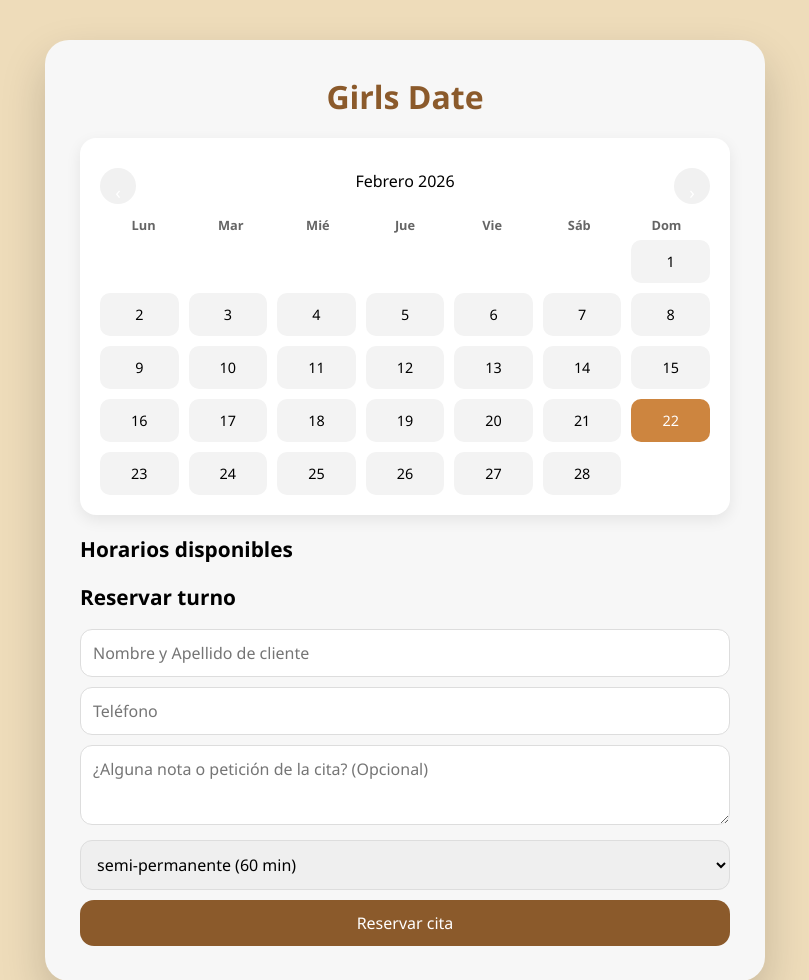
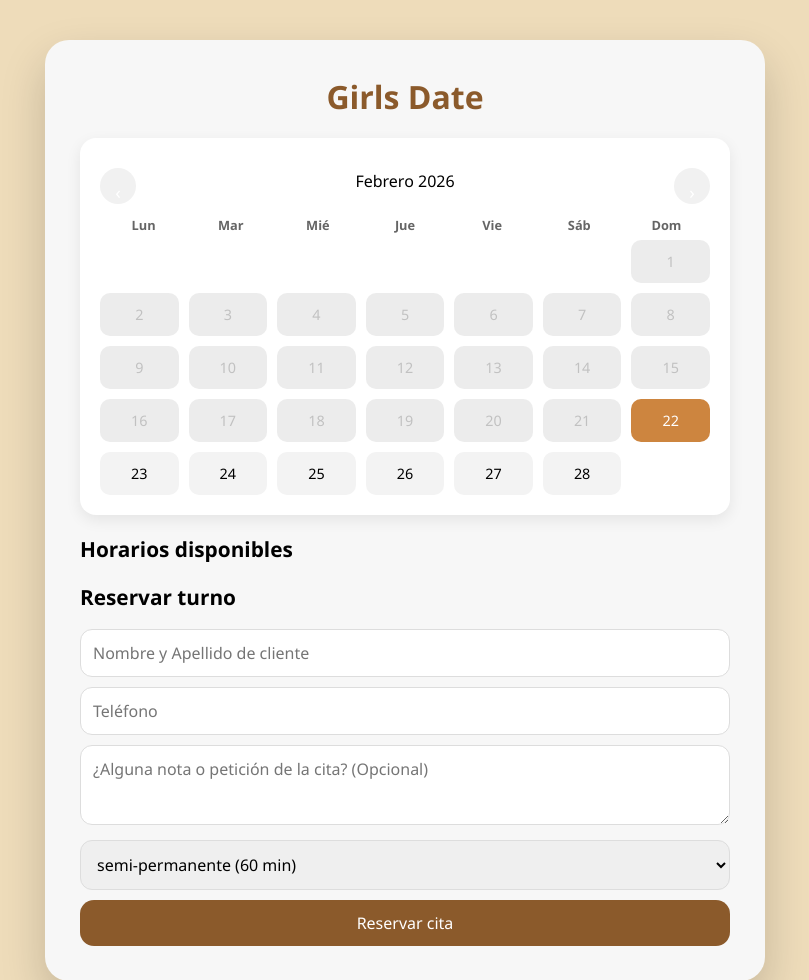
Before and after one commit to Dfg94/Agenda_web, a Flask app: page / in a window 1280 px wide. Shown: the top 980 px of the page, without its empty margins (235-1044 px from the left). Run offline with Flask 3, Linux system fonts and the light colour scheme.

Commit message:
Bloquear días pasados en el calendario del cliente

```diff
--- a/static/style.css
+++ b/static/style.css
@@ -108,6 +108,13 @@ h2 {
     background: #cd853f;
     /* Lighter brown / Peru for today */
     color: white;
+}
+
+.dia.pasado {
+    background: #e0e0e0;
+    color: #999;
+    cursor: not-allowed;
+    opacity: 0.6;
 }
 
 .punto {
--- a/templates/index.html
+++ b/templates/index.html
@@ -12,7 +12,7 @@
     <link rel="manifest" href="/static/manifest.json">
     <link rel="icon" href="/static/icon-192.svg" type="image/svg+xml">
     <link rel="apple-touch-icon" href="/static/icon-192.svg">
-    <link rel="stylesheet" href="/static/style.css?v=8">
+    <link rel="stylesheet" href="/static/style.css?v=9">
 </head>
 
 <body>
@@ -109,14 +109,20 @@
             let html = ""
 
             let fHoy = new Date()
+            fHoy.setHours(0, 0, 0, 0) // Reset rules
             let hoyStr = fHoy.getFullYear() + "-" + String(fHoy.getMonth() + 1).padStart(2, "0") + "-" + String(fHoy.getDate()).padStart(2, "0")
 
             for (let i = 1; i < primerDia; i++) html += "<div></div>"
 
             for (let d = 1; d <= diasMes; d++) {
                 let fecha = año + "-" + String(mes + 1).padStart(2, "0") + "-" + String(d).padStart(2, "0")
-                let claseHoy = fecha === hoyStr ? " hoy" : ""
-                html += `<div class="dia${claseHoy}" onclick="seleccionar('${fecha}',this)">${d}</div>`
+                let fechaObj = new Date(año, mes, d)
+
+                let esPasado = fechaObj < fHoy
+                let claseExtra = fecha === hoyStr ? " hoy" : (esPasado ? " pasado" : "")
+                let clickEvent = esPasado ? "" : `onclick="seleccionar('${fecha}',this)"`
+
+                html += `<div class="dia${claseExtra}" ${clickEvent}>${d}</div>`
             }
 
             dias.innerHTML = html
```
